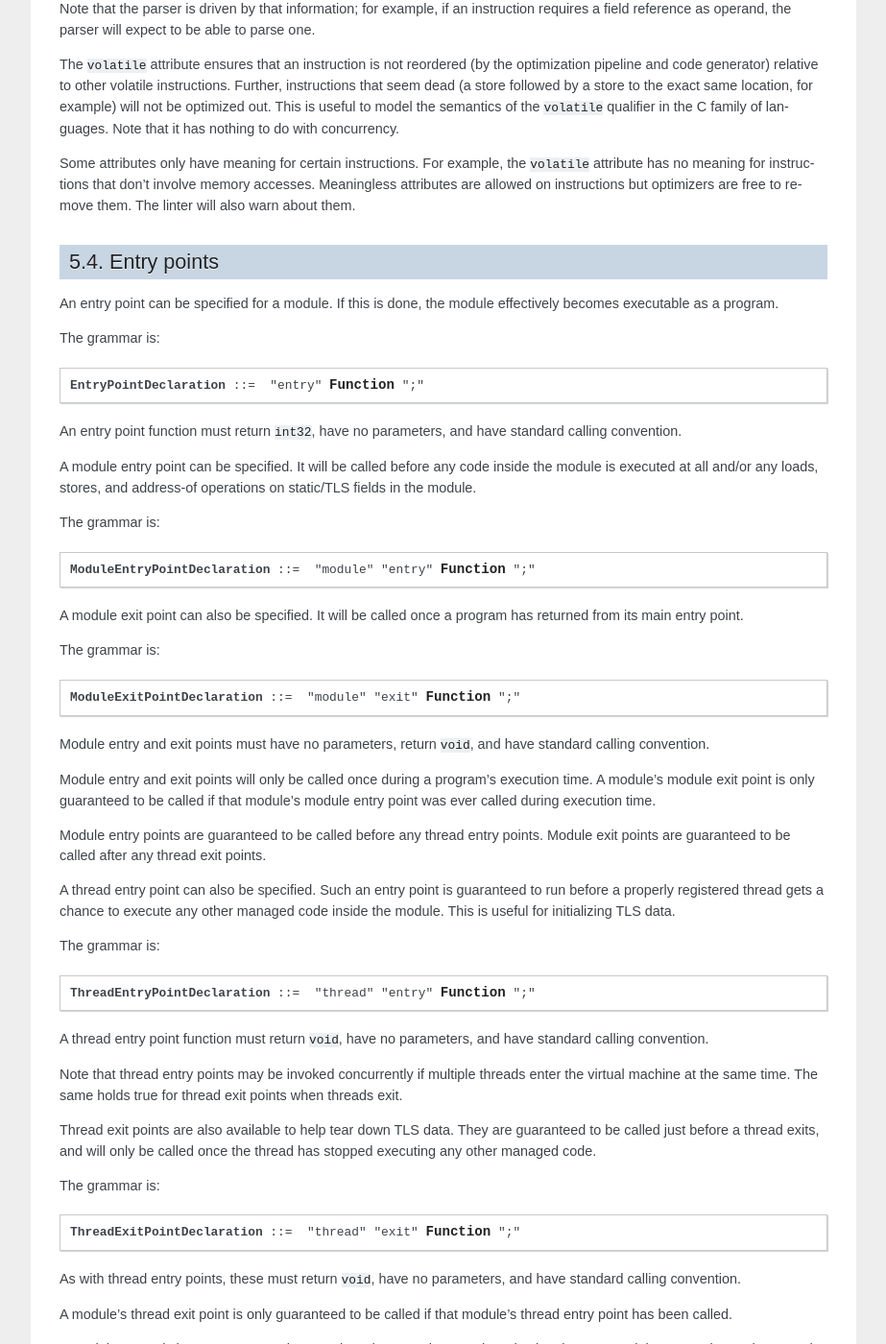
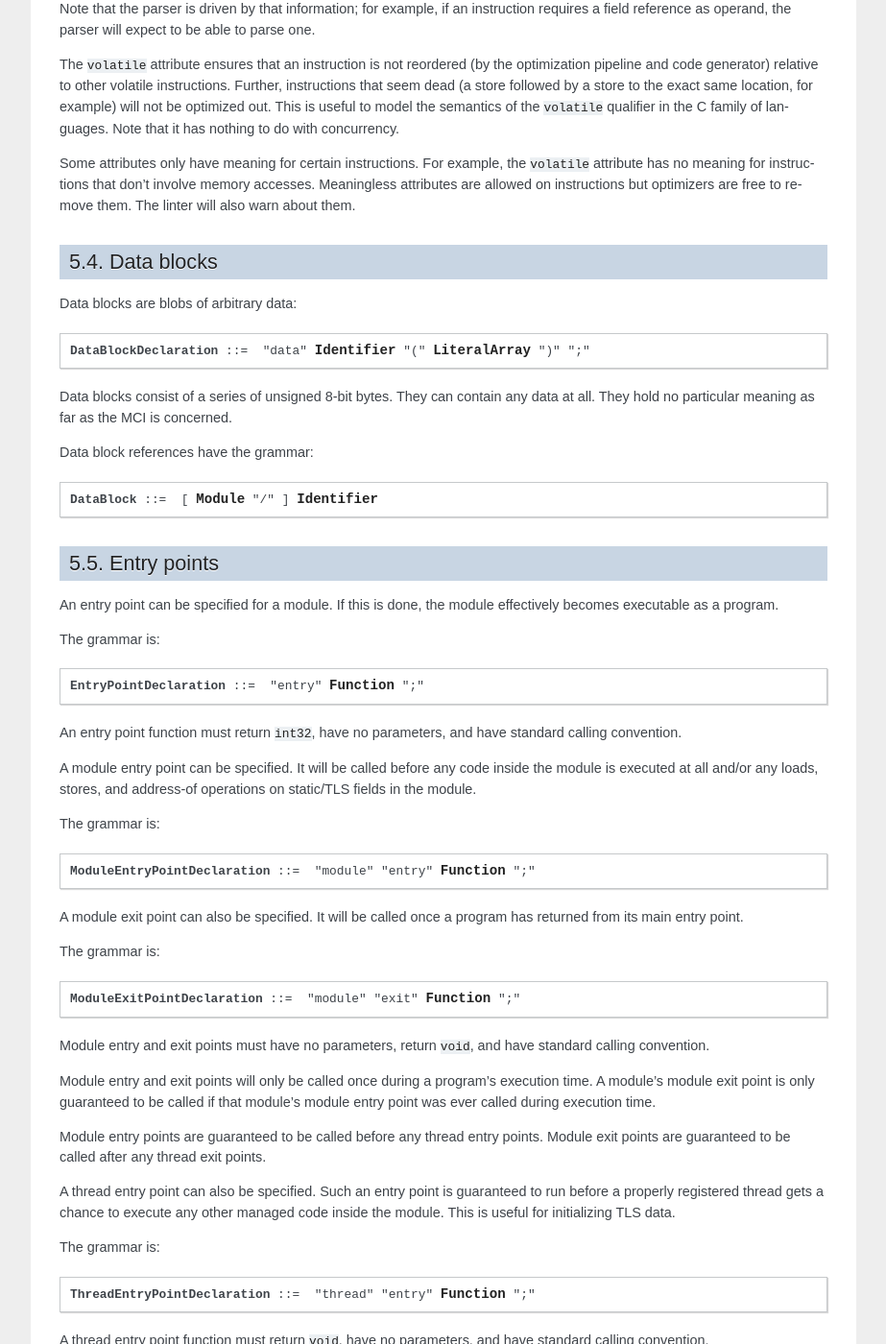
Before and after one commit to lycus/mci, a Sphinx documentation site: the page built from docs/assembly_language.rst, in a window 1280 px wide and 1400 px high, scrolled down 4112 px. Shown: the whole window at 96% size, without its empty margins (198-1121 px from the left). Built offline with Sphinx 7.4.7, drawn with Linux system fonts in a browser that asks for light colours; some of the changed text lies outside the part shown.

Commit message:
Add data block and load.data docs.

```diff
--- a/docs/assembly_language.rst
+++ b/docs/assembly_language.rst
@@ -8,7 +8,7 @@ source files and assembles them to a single output file (a module).
 The grammar is:
 
 .. productionlist::
-    Program : { `TypeDeclaration` | `GlobalFieldDeclaration` | `ThreadFieldDeclaration` | `FunctionDeclaration` | `EntryPointDeclaration` | `ThreadEntryPointDeclaration` | `ThreadExitPointDeclaration` | `ModuleEntryPointDeclaration` | `ModuleExitPointDeclaration` }
+    Program : { `TypeDeclaration` | `GlobalFieldDeclaration` | `ThreadFieldDeclaration` | `FunctionDeclaration` | `DataBlockDeclaration` | `EntryPointDeclaration` | `ThreadEntryPointDeclaration` | `ThreadExitPointDeclaration` | `ModuleEntryPointDeclaration` | `ModuleExitPointDeclaration` }
 
 Module references have the grammar:
 
@@ -233,7 +233,7 @@ Their grammar is:
 .. productionlist::
     Instruction : [ `MetadataList` ] `InstructionAttributes` [ `Register` "=" ] ? any instruction ? [ `Register` [ "," `Register` [ "," `Register` ] ] ] [ `InstructionOperand` ] ";"
     InstructionAttributes : [ "volatile" ]
-    InstructionOperand : "(" ( `Literal` | `LiteralArray` | `BasicBlock` | `BranchTarget` | `ForeignSymbol` | `TypeSpecification` | `Member` | `GlobalField` | `ThreadField` | `Function` ) ")"
+    InstructionOperand : "(" ( `Literal` | `LiteralArray` | `BasicBlock` | `BranchTarget` | `ForeignSymbol` | `TypeSpecification` | `Member` | `GlobalField` | `ThreadField` | `Function` | `DataBlock` ) ")"
     BranchTarget : `BasicBlock` "," `BasicBlock`
     RegisterSelector : `Register` { "," `Register` }
     ForeignSymbol : `Identifier` "," `Identifier`
@@ -254,6 +254,22 @@ Some attributes only have meaning for certain instructions. For example, the
 ``volatile`` attribute has no meaning for instructions that don't involve
 memory accesses. Meaningless attributes are allowed on instructions but
 optimizers are free to remove them. The linter will also warn about them.
+
+Data blocks
++++++++++++
+
+Data blocks are blobs of arbitrary data:
+
+.. productionlist::
+    DataBlockDeclaration : "data" `Identifier` "(" `LiteralArray` ")" ";"
+
+Data blocks consist of a series of unsigned 8-bit bytes. They can contain any
+data at all. They hold no particular meaning as far as the MCI is concerned.
+
+Data block references have the grammar:
+
+.. productionlist::
+    DataBlock : [ `Module` "/" ] `Identifier`
 
 Entry points
 ++++++++++++
```
Also changed, not shown: docs/instruction_set.rst (+16 -1 lines).
